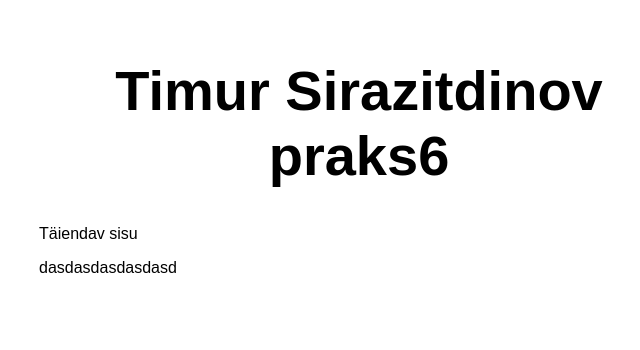
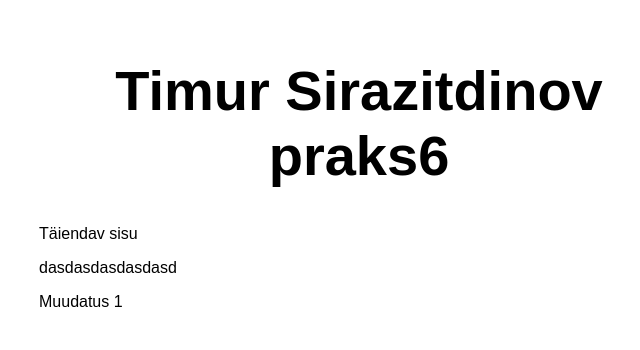
Before and after one commit to timur0108/ut2026azapp, a website: page src/index.html in a window 1280 px wide. Shown: the whole page, without its empty margins (281-921 px from the left). Drawn offline with Linux system fonts and the light colour scheme.

Commit message:
Update index.html

```diff
--- a/src/index.html
+++ b/src/index.html
@@ -14,6 +14,7 @@
     <div>
       <p>Täiendav sisu</p>
       <p>dasdasdasdasdasd</p>
+      <p>Muudatus 1</p>
     </div>
   </main>
 </body>
```
